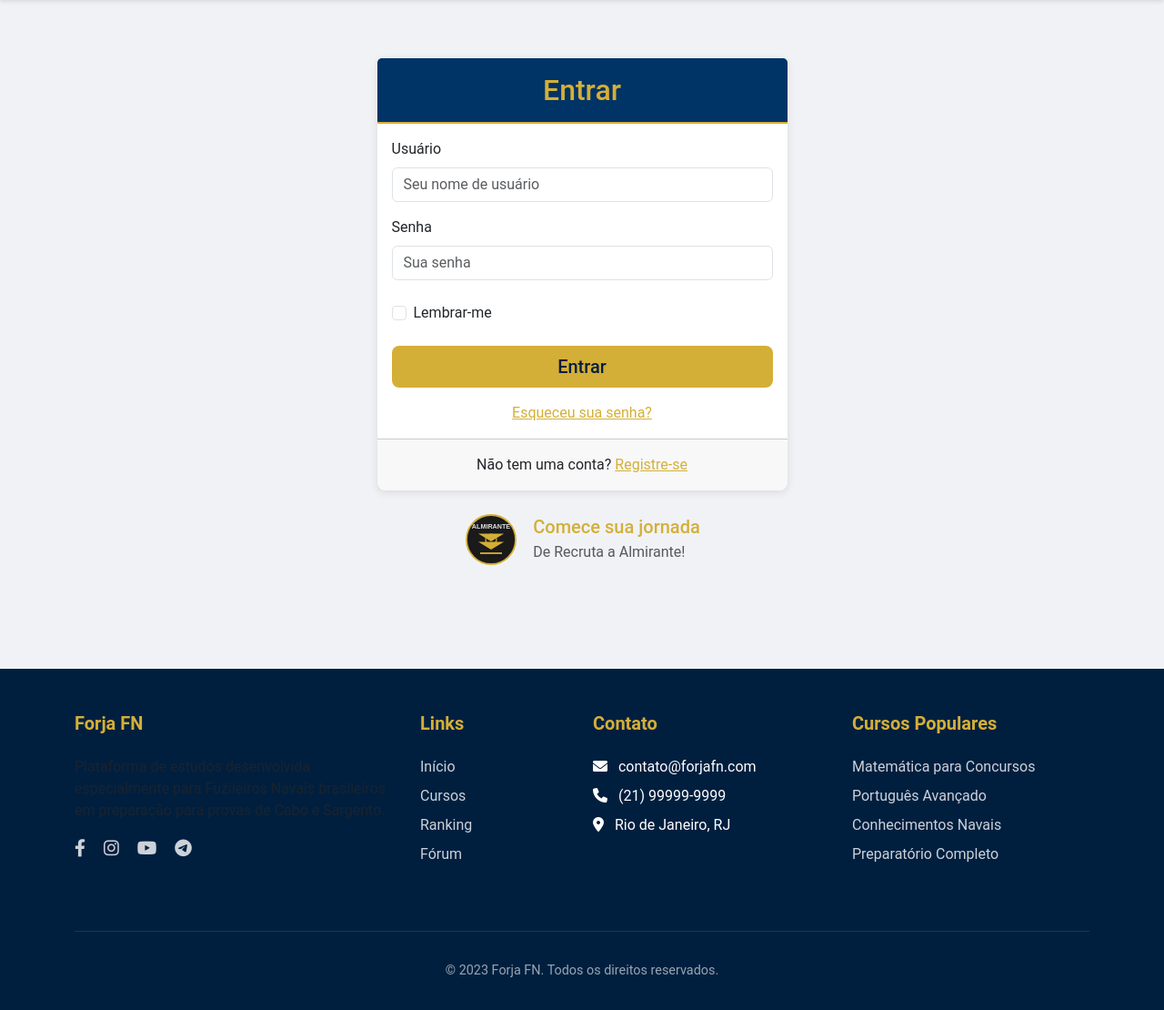
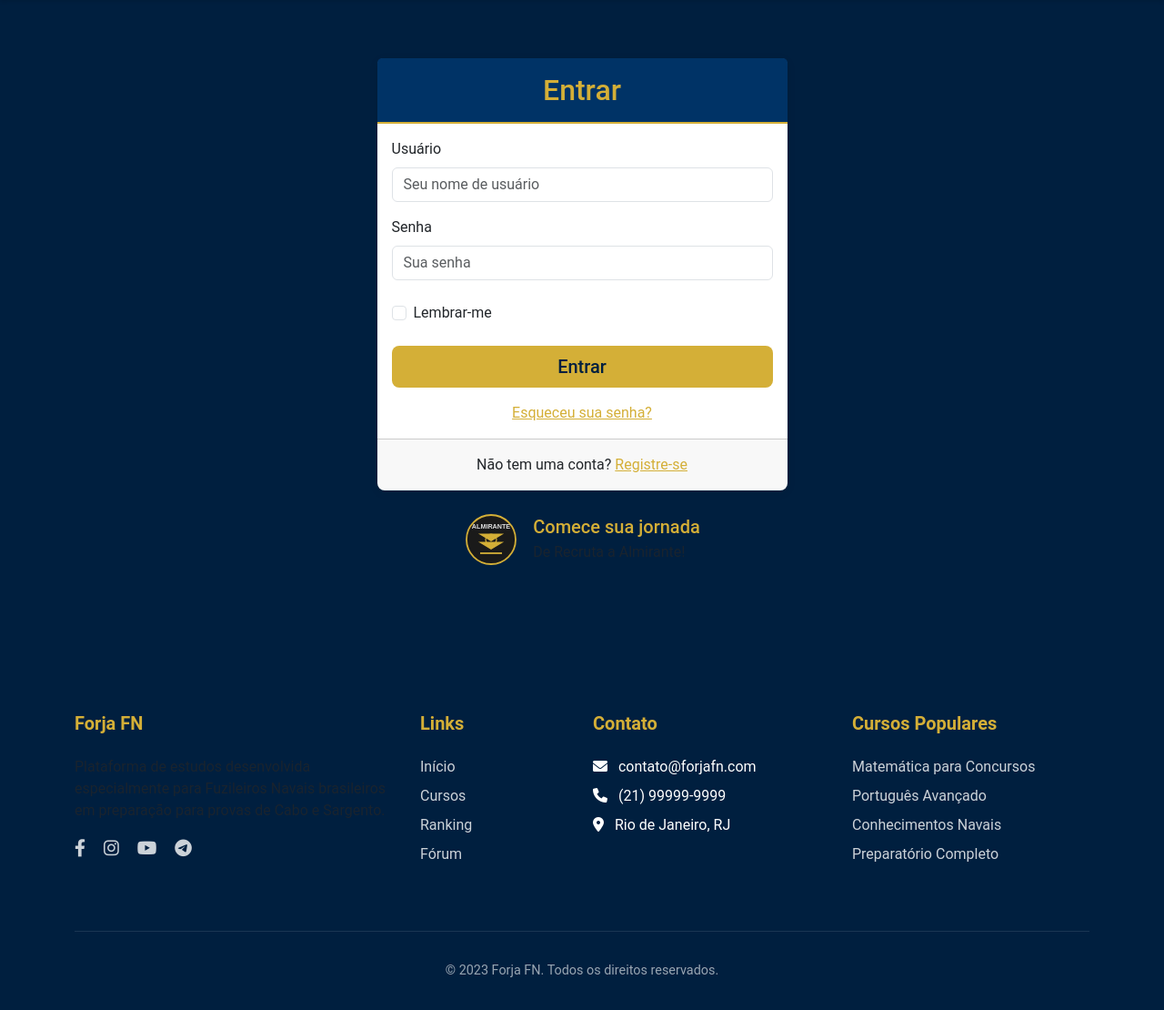
Before and after one commit to sandrim01/Forja_FN, a Flask app: a page that uses templates/login.html in a window 1280 px wide. Shown: the part 56-1166 px from the top of the page at 91% size. Run offline with Flask 3, Linux system fonts and the light colour scheme; some libraries are stand-ins or nearby versions.

Commit message:
Return the application's background to the navy-themed blue color scheme
Reverts the body background color in `static/css/styles.css` from #f0f2f5 to #001F3F and changes the text color to white.

Replit-Commit-Author: Agent
Replit-Commit-Session-Id: 293a6211-9a7d-49a9-91d4-c718c13e94e6
Replit-Commit-Screenshot-Url: https://storage.googleapis.com/screenshot-production-us-central1/43f06c8b-d288-4237-9fc4-14e8068d040f/90616eb2-51b4-4ede-8657-004b4bb4e9d7.jpg

```diff
--- a/static/css/styles.css
+++ b/static/css/styles.css
@@ -9,8 +9,8 @@
 
 body {
   font-family: 'Roboto', sans-serif;
-  background-color: #f0f2f5;
-  color: #333;
+  background-color: #001F3F;
+  color: #fff;
 }
 
 /* Navbar estilizado com tema militar */
```
